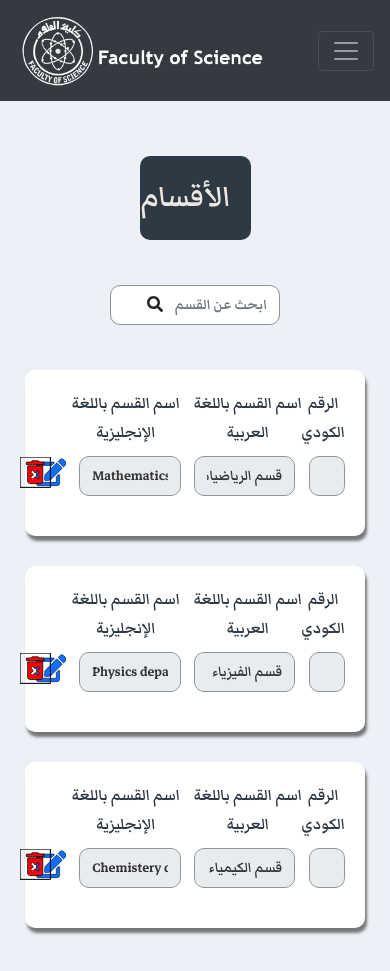
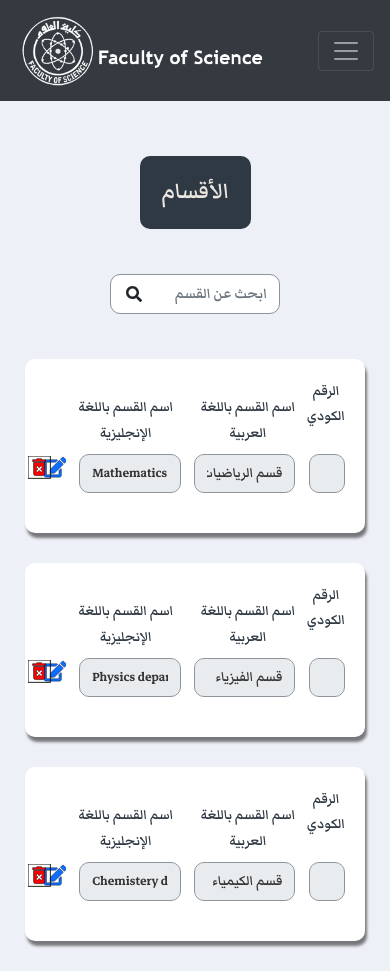
Before and after one commit to youssifYasser/post-graduate-system, a React (Create React App) app: page /viewDepartments in a window 390 px wide. Built offline with nearby package versions, Linux system fonts and the light colour scheme.

Commit message:
search done

```diff
--- a/src/Components/view-departments/ViewDepartments.js
+++ b/src/Components/view-departments/ViewDepartments.js
@@ -26,6 +26,7 @@ const ViewDepartments = () => {
       id: '3',
     },
   ])
+  const [copyDepts, setCopyDepts] = useState(departments)
 
   const handleSave = (department) => {
     let element = document.getElementById(department.id)
@@ -40,10 +41,10 @@ const ViewDepartments = () => {
   }
 
   const handleDelete = (deptID) => {
-    const newDepartments = departments.filter((department) => {
+    const newDepartments = copyDepts.filter((department) => {
       return department.id !== deptID
     })
-    setDepartments(newDepartments)
+    setCopyDepts(newDepartments)
   }
 
   const handleChange = (e) => {
@@ -53,8 +54,20 @@ const ViewDepartments = () => {
     name = name.slice(0, indexOfDash)
     console.log(name, value, index)
 
-    departments[index] = { ...departments[index], [name]: value }
-    setDepartments([...departments])
+    copyDepts[index] = { ...copyDepts[index], [name]: value }
+    setCopyDepts([...copyDepts])
+  }
+
+  const search = (e) => {
+    const value = e.target.value
+    const resultDepts = departments.filter((dept) => {
+      if (dept.arabicName.includes(value)) {
+        return dept
+      } else if (dept.englishName.toLowerCase().includes(value.toLowerCase())) {
+        return dept
+      }
+    })
+    setCopyDepts(resultDepts)
   }
 
   return (
@@ -68,11 +81,15 @@ const ViewDepartments = () => {
         <Row>
           <Col>
             <FaSearch />
-            <Form.Control type='text' placeholder='ابحث عن القسم' />
+            <Form.Control
+              type='text'
+              placeholder='ابحث عن القسم'
+              onChange={search}
+            />
           </Col>
         </Row>
-        {departments.length !== 0 ? (
-          departments.map((department, index) => {
+        {copyDepts.length !== 0 ? (
+          copyDepts.map((department, index) => {
             return (
               <DepartmentRow
                 key={department.id}
--- a/src/Components/view-departments/viewDepartments-style.css
+++ b/src/Components/view-departments/viewDepartments-style.css
@@ -25,13 +25,13 @@
 
 .view-department .main-form .row:nth-child(2) .col svg {
   position: absolute;
-  top: 11px;
+  top: 12.2px;
   left: 25px;
 }
 
 .view-department .main-form .row:nth-child(2) .col input {
   display: inline;
-  width: 24%;
+  width: 29.6%;
   color: #373636;
   border-radius: 10px;
   border: 1px solid #8e949b;
@@ -218,6 +218,18 @@
   .view-department .main-form .row:nth-child(2) .col input {
     width: 35%;
   }
+
+  .view-department .main-form .section .row .col {
+    font-size: 1.05em !important;
+  }
+
+  .view-department .main-form .form-row .col button svg {
+    font-size: 1.6em !important;
+  }
+
+  .view-department .main-form .section .form-row .col input {
+    font-size: 1.05em;
+  }
 }
 
 @media screen and (max-width: 767.98px) {
@@ -226,10 +238,37 @@
   }
 
   .view-department .main-form .row:nth-child(2) .col svg {
-    left: 137px;
+    left: 148px;
   }
 
   .view-department .main-form .row:nth-child(2) .col input {
     width: 50%;
   }
+
+  .view-department .main-form .section .row .col:nth-child(2) label,
+  .view-department .main-form .section .row .col:nth-child(3) label {
+    margin-top: 16.4px;
+  }
+
+  .view-department .main-form .form-row .col button svg {
+    font-size: 1.4em !important;
+  }
+
+  .view-department .main-form .section .form-row .col input {
+    font-size: 1.05em;
+  }
 }
+
+@media screen and (max-width: 415px) {
+  .view-department .main-form .header {
+    max-width: 30%;
+  }
+
+  .view-department .main-form .header h1 {
+    font-size: 1.7em;
+  }
+
+  .view-department .main-form .row:nth-child(2) .col svg {
+    left: 116px;
+  }
+}
```
